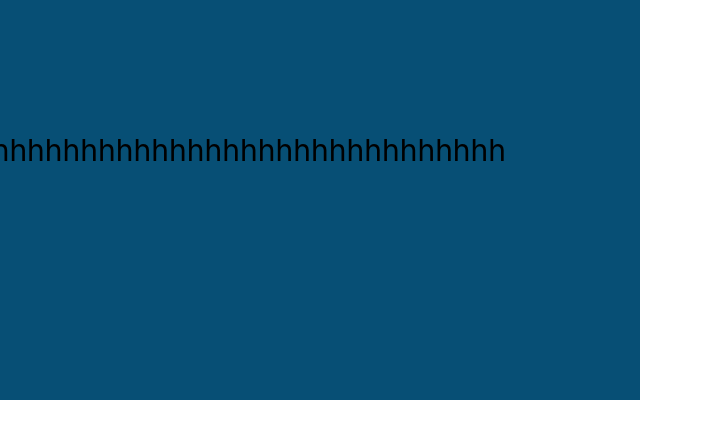
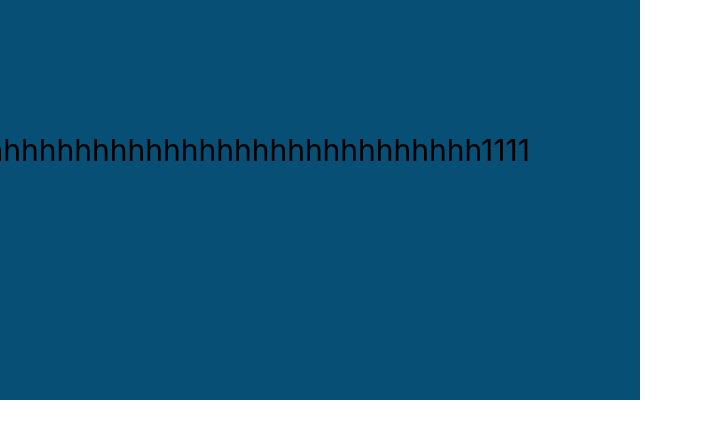
Before and after one commit to 66726-DT/deploy, a Vue app: page / in a window 1280 px wide. Shown: the top 438 px of the page, without its empty margins (0-703 px from the left). Built offline with nearby package versions, Linux system fonts and the light colour scheme.

Commit message:
feat: test

```diff
--- a/src/App.vue
+++ b/src/App.vue
@@ -3,7 +3,7 @@
 
 <template>
   <div class="box">
-    hhhhhhhhhhhhhhhhhhhhhhhhhhhhhh
+    hhhhhhhhhhhhhhhhhhhhhhhhhhhhhh1111
   </div>
 </template>
 
```
